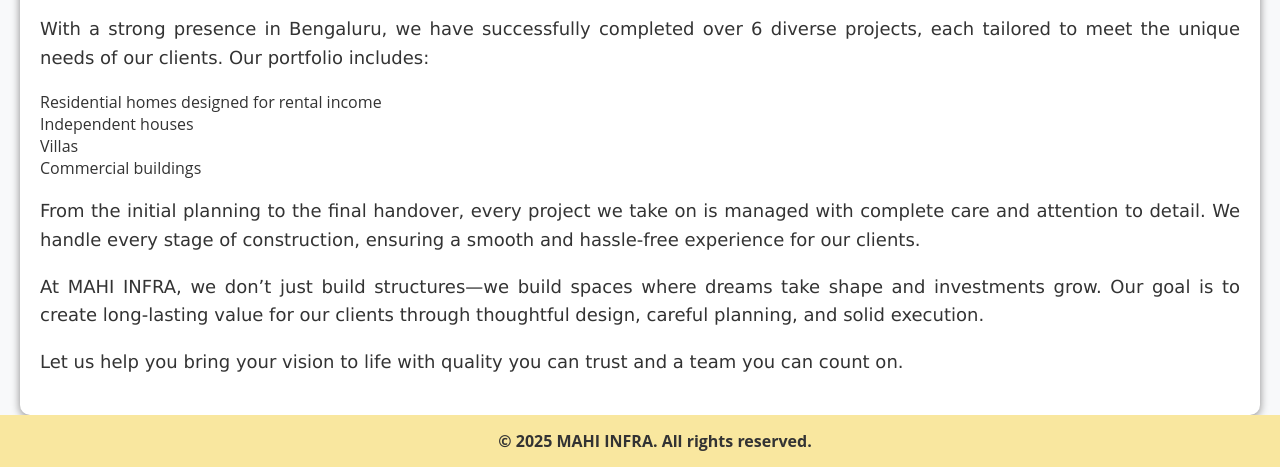
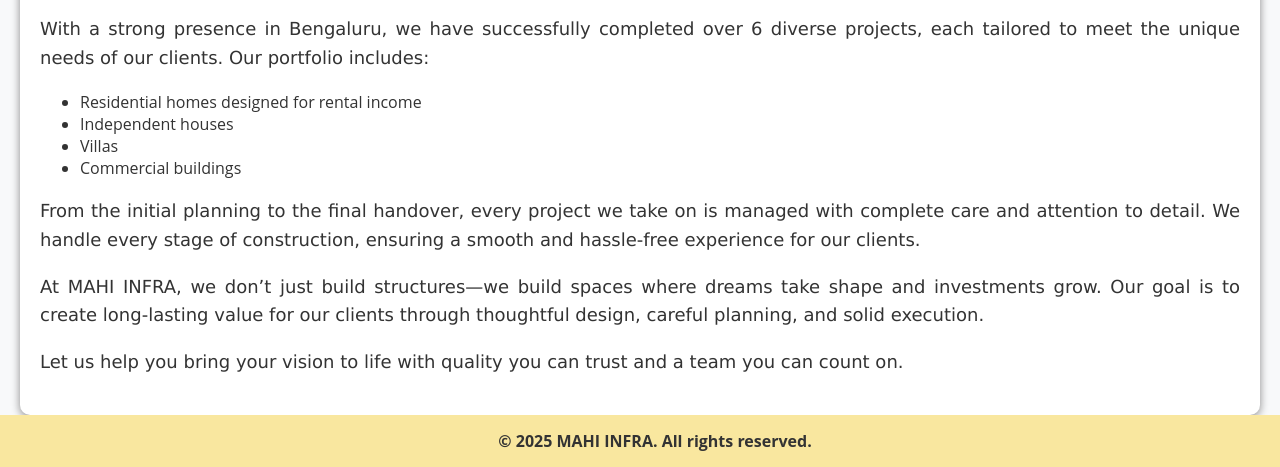
Before and after one commit to YeshwanthYolar/Mahi-Infra, a plain HTML site: page src/about.html in a window 1280 px wide. Shown: the part 449-916 px from the top of the page. Drawn offline with Linux system fonts and the light colour scheme.

Commit message:
added bullet points

```diff
--- a/src/global.css
+++ b/src/global.css
@@ -184,8 +184,8 @@ nav {
 
 /* Service List */
 ul {
-    list-style-type: none;
-    padding: 0;
+    list-style-type: disc;
+    padding-left: ;
 }
 
 /* Service Item (Main List) */
```
Also changed, not shown: src/projects.html (+1 -1 lines).
